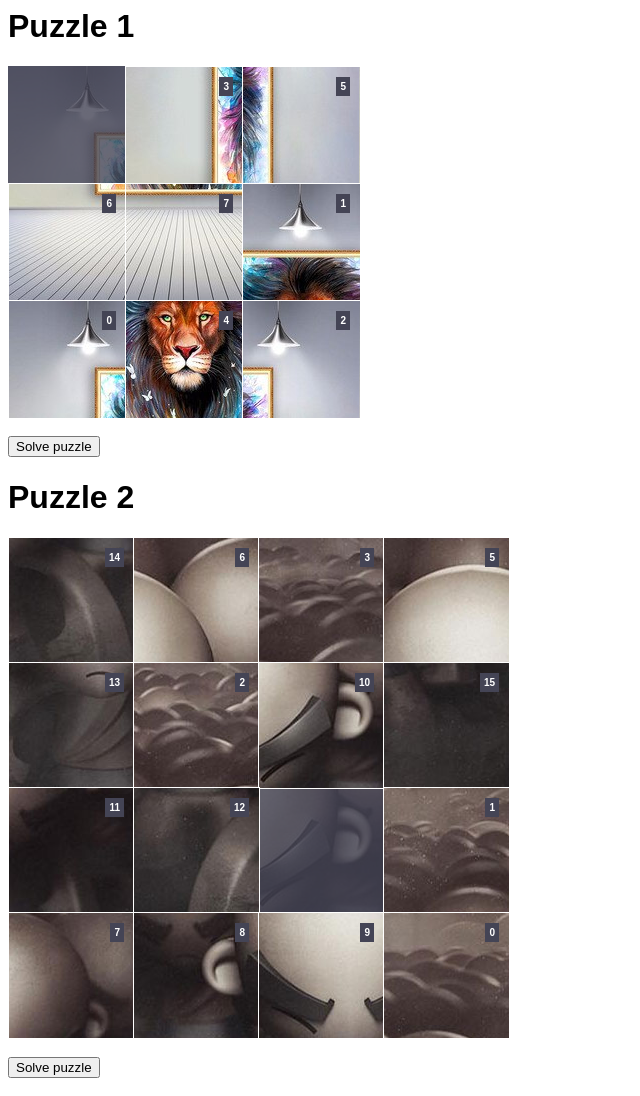
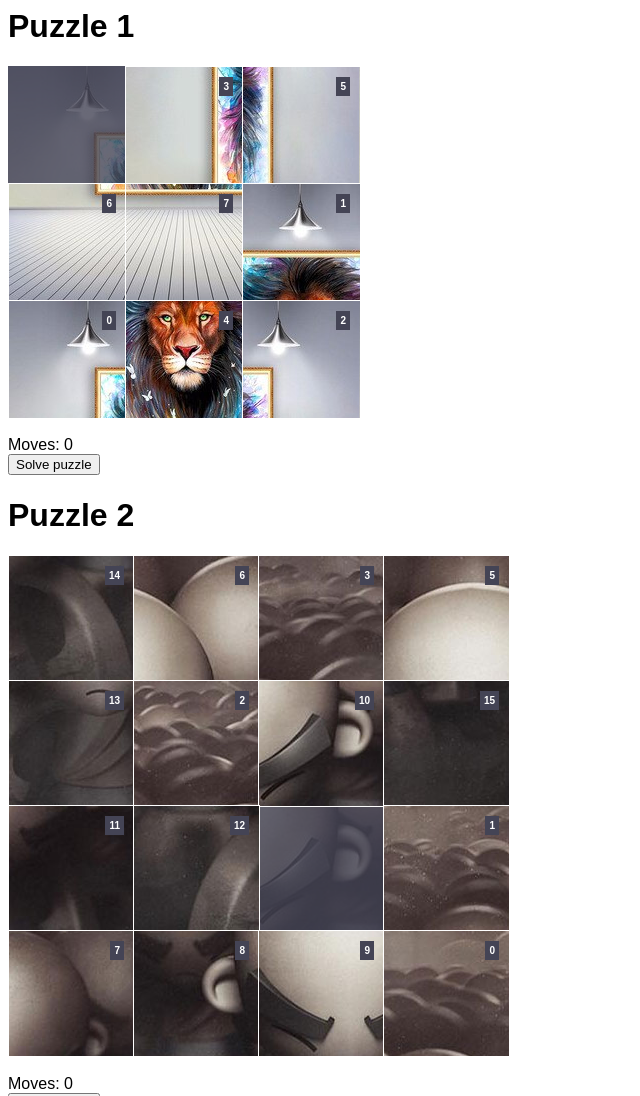
Before and after one commit to gabrielpaoli/puzzle, a plain HTML site: page index.html in a window 1280 px wide. Shown: the top 1096 px of the page, without its empty margins (0-640 px from the left). Drawn offline with Linux system fonts and the light colour scheme.

Commit message:
add qty tracker and sanitize code

```diff
--- a/css/style.css
+++ b/css/style.css
@@ -4,4 +4,3 @@ body{font-family: arial;}
 .piece span{float: right; margin-right: 10px; margin-top: 10px; color: white; font-weight: bold; background: #445; padding: 4px; font-size: 10px;}
 .donePuzzle{pointer-events: none; opacity: 0.4;}
 .puzzleImg{visibility: hidden; z-index: -1; position: absolute;}
-.solveButton{}
--- a/index.html
+++ b/index.html
@@ -35,23 +35,26 @@
 	window.onload = function() {
 		let id = 'containerPuzzle';
 		let boardSize = 3;
-		let puzzle = new Puzzle(id, boardSize);
+		let solvePuzzleButton = true;
+		let puzzle = new Puzzle(id, boardSize, solvePuzzleButton);
 		puzzle.init();
-		//puzzle.solve();
 
 		id = 'containerPuzzle2';
 		boardSize = 4;
-		puzzle = new Puzzle(id, boardSize);
+		solvePuzzleButton = true;
+		puzzle = new Puzzle(id, boardSize, solvePuzzleButton);
 		puzzle.init();
 
 		id = 'containerPuzzle3';
 		boardSize = 5;
-		puzzle = new Puzzle(id, boardSize);
+		solvePuzzleButton = true;
+		puzzle = new Puzzle(id, boardSize, solvePuzzleButton);
 		puzzle.init();
 
 		id = 'containerPuzzle4';
 		boardSize = 6;
-		puzzle = new Puzzle(id, boardSize);
+		solvePuzzleButton = true;
+		puzzle = new Puzzle(id, boardSize, solvePuzzleButton);
 		puzzle.init();
 	};
 </script>
--- a/js/puzzle.js
+++ b/js/puzzle.js
@@ -5,15 +5,19 @@ class Puzzle{
 	board;
 	image;
 	emptyPosition;
+	solveButton;
+	moveTracker = 0;
 
-	constructor(id, boardSize){
+	constructor(id, boardSize, solveButton = false){
 		this.id = id;
 		this.puzzle = document.querySelector('#' + this.id + ' .puzzle');
 		this.image = this.getImage();
 		this.block = {size: Math.round(this.image.size / boardSize), qty: this.square(boardSize)}
 		this.board = this.getBoard(boardSize, this.image);
+		this.solveButton = solveButton;
 	}
 
+	//Method to get puzzle image
 	getImage(){
 		const puzzle = this.puzzle;
 		const img = puzzle.querySelector(".puzzleImg");
@@ -21,22 +25,14 @@ class Puzzle{
 		return image;
 	}
 
-	getBlockPositions(image, blockSize){
-		let blockPositions = [];
-		let i = 0;
-		while (i < image.size) {
-			blockPositions.push(i);
-			i = blockSize + i;
-		}
-		return blockPositions;
-	}
-
+	//Method to get puzzle board
 	getBoard(size, image){
 		const pieces = this.organizePieces(size, image);
 		const structure = this.disociateImages(pieces.positions, pieces.structure);
 		return structure;
 	}
 
+	//Method to get empty piece position
 	getEmptyPosition(order, randomEmpty){
 		let empty = false;
 		if(order === randomEmpty){
@@ -46,20 +42,21 @@ class Puzzle{
 		return empty;
 	}
 
+	//Method to organize pieces and set empty space
 	organizePieces(size, image){
 		const randomEmpty = this.randomNumber(0, this.block.qty);
 		let blockSize = this.block.size;
-		let blockPositions = this.getBlockPositions(image, blockSize);
+		let piecesPosition = this.createPiecesPosition(image, blockSize);
 		let positions = [];
 		let structure = [];
 		let order = 0;
 
 		for (let i = 0; i < size; i++) {
 			for (let y = 0; y < size; y++) {
-				positions.push({top:blockPositions[i], left:blockPositions[y], order: order});
+				positions.push({top:piecesPosition[i], left:piecesPosition[y], order: order});
 				structure.push({
-					top:blockPositions[i],
-					left:blockPositions[y],
+					top:piecesPosition[i],
+					left:piecesPosition[y],
 					size: blockSize,
 					empty: this.getEmptyPosition(order, randomEmpty)
 				});
@@ -69,6 +66,7 @@ class Puzzle{
 		return {positions: positions, structure: structure}
 	}
 
+	//Method to disociate images and positions in puzzle
 	disociateImages(positions, structure){
 		this.shuffle(positions).forEach((element, s) => {
 			structure[s].topBackground = element.top;
@@ -82,6 +80,18 @@ class Puzzle{
 		return structure;
 	}
 
+	//Method to create pieces position
+	createPiecesPosition(image, blockSize){
+		let piecesPosition = [];
+		let i = 0;
+		while (i < image.size) {
+			piecesPosition.push(i);
+			i = blockSize + i;
+		}
+		return piecesPosition;
+	}
+
+	//Method to create puzzle background image
 	createBackground(size, puzzleContainer){
 		const backgroundTransparentDiv = document.createElement('div');
 		backgroundTransparentDiv.style.backgroundImage = 'url('+ this.image.uri +')';
@@ -91,6 +101,7 @@ class Puzzle{
 		puzzleContainer.appendChild(backgroundTransparentDiv);
 	}
 
+	//Method to create Puzzle Pieces
 	createPieces(puzzleContainer){
 		this.board.forEach((element, i) => {
 			if(element.empty){
@@ -115,6 +126,7 @@ class Puzzle{
 		});
 	}
 
+	//Method to create Puzzle Container div
 	createPuzzleContainer(size){
 		const puzzle = this.puzzle;
 		puzzle.style.position = 'relative';
@@ -125,29 +137,37 @@ class Puzzle{
 		return puzzle;
 	}
 
-	shuffle(positions) {
-		let currentIndex = positions.length, temporaryValue, randomIndex;
-		while (0 !== currentIndex) {
-			randomIndex = Math.floor(Math.random() * currentIndex);
-			currentIndex -= 1;
-
-			temporaryValue = positions[currentIndex];
-			positions[currentIndex] = positions[randomIndex];
-			positions[randomIndex] = temporaryValue;
-		}
-		return positions;
+	//Method to create Solve button
+	createSolveButton(){
+		const generalContainer = document.getElementById(this.id);
+		const button = document.createElement('button');
+		button.textContent = 'Solve puzzle';
+		button.className = 'solveButton';
+		generalContainer.appendChild(button);
+		this.trackSolveButtonClick();
 	}
 
-	randomNumber(min, max){
-		min = Math.ceil(min);
-		max = Math.floor(max);
-		return Math.floor(Math.random() * (max - min)) + min;
+	//Method to create Qty moves tracker
+	createQtyMoves(){
+		const generalContainer = document.getElementById(this.id);
+		const moveTracker = document.createElement('div');
+		moveTracker.textContent = 'Moves: ' + this.moveTracker;
+		moveTracker.className = 'moveTracker';
+		moveTracker.setAttribute('data-move-tracker', this.moveTracker);
+		generalContainer.appendChild(moveTracker);
 	}
 
-	square(size){
-		return size * size;
+	//Method to create puzzle
+	createPuzzle(){
+		const size = this.image.size;
+		const puzzleContainer = this.createPuzzleContainer(size);
+		this.createBackground(size, puzzleContainer);
+		this.createPieces(puzzleContainer);
+		this.trackGameClicks();
+		this.createQtyMoves();
 	}
 
+	//Method to try move
 	tryMove(e) {
 		const leftPosition = e.target.offsetLeft;
 		const topPosition = e.target.offsetTop;
@@ -155,6 +175,7 @@ class Puzzle{
 		this.checkIfWin();
 	}
 
+	//Method to check if can move
 	checkIfCanMove(e, leftPosition, topPosition){
 		const p1 = leftPosition + this.block.size;
 		const p2 = leftPosition - this.block.size;
@@ -170,58 +191,64 @@ class Puzzle{
 		}
 	}
 
+	//Method to call move pieces and increment move qty
 	move(e, leftPosition, topPosition){
+		this.movePiecePosition(e, leftPosition, topPosition);
+		this.incrementMoveQty();
+	}
+
+	//Method to move pieces
+	movePiecePosition(e, leftPosition, topPosition){
 		e.target.style.left = this.emptyPosition.left;
 		e.target.style.top = this.emptyPosition.top;
 		this.emptyPosition.left = leftPosition;
 		this.emptyPosition.top = topPosition;
 	}
 
+	//Method to get moves qty
+	getQtymoves(){
+		const generalContainer = document.getElementById(this.id);
+		const moveTracker = generalContainer.getElementsByClassName('moveTracker');
+		return moveTracker;
+	}
+
+	//Method to increment move qty
+	incrementMoveQty(){
+		const moveTracker = this.getQtymoves();
+		const newQty = parseInt(moveTracker[0].getAttribute('data-move-tracker')) + 1;
+		moveTracker[0].setAttribute('data-move-tracker', newQty);
+		moveTracker[0].textContent = 'Moves: ' + newQty;
+	}
+
+	//Method to get pieces
 	getPieces(){
 		const puzzle = this.puzzle;
 		const puzzlePieces = puzzle.getElementsByClassName("piece");
 		return puzzlePieces;
 	}
 
+	//Method to track solve button click
+	trackSolveButtonClick(){
+		const button = this.getSolveButton();
+		button[0].addEventListener('click', this.solve.bind(this));
+	}
+
+	//Method to get solve button click
 	getSolveButton(){
 		const generalContainer = document.getElementById(this.id);
 		const button = generalContainer.getElementsByClassName('solveButton');
 		return button;
 	}
 
-	createSolveButton(){
-		const generalContainer = document.getElementById(this.id);
-		const button = document.createElement('button');
-		button.textContent = 'Solve puzzle';
-		button.className = 'solveButton';
-		generalContainer.appendChild(button);
-	}
-
-	createPuzzle(){
-		const size = this.image.size;
-		const puzzleContainer = this.createPuzzleContainer(size);
-		this.createBackground(size, puzzleContainer);
-		this.createPieces(puzzleContainer);
-		this.createSolveButton();
-	}
-
-	trackSolveButtonClick(){
+	//Method to track game clicks in puzzle
+	trackGameClicks(){
 		const puzzlePieces = this.getPieces();
 		for (var i = 0; i < puzzlePieces.length; i++) {
 			puzzlePieces[i].addEventListener('click', this.tryMove.bind(this));
 		}
 	}
 
-	trackGameClicks(){
-		const puzzlePieces = this.getPieces();
-		for (var i = 0; i < puzzlePieces.length; i++) {
-			puzzlePieces[i].addEventListener('click', this.tryMove.bind(this));
-		}
-
-		const button = this.getSolveButton();
-		button[0].addEventListener('click', this.solve.bind(this));
-	}
-
+	//Method to check if win
 	checkIfWin(){
 		const puzzle = this.puzzle;
 		const puzzlePieces = this.getPieces();
@@ -238,6 +265,7 @@ class Puzzle{
 		}, 500);
 	}
 
+	//Method to solve puzzle automatically
 	solve(){
 		const puzzle = this.puzzle;
 		const puzzlePieces = this.getPieces();
@@ -249,9 +277,39 @@ class Puzzle{
 		alert('WIN');
 	}
 
+	//Helper method to mix positions
+	shuffle(positions) {
+		let currentIndex = positions.length, temporaryValue, randomIndex;
+		while (0 !== currentIndex) {
+			randomIndex = Math.floor(Math.random() * currentIndex);
+			currentIndex -= 1;
+
+			temporaryValue = positions[currentIndex];
+			positions[currentIndex] = positions[randomIndex];
+			positions[randomIndex] = temporaryValue;
+		}
+		return positions;
+	}
+
+	//Helper method to create random number
+	randomNumber(min, max){
+		min = Math.ceil(min);
+		max = Math.floor(max);
+		return Math.floor(Math.random() * (max - min)) + min;
+	}
+
+	//Helper method to get math square
+	square(size){
+		return size * size;
+	}
+
+	//Method to init game
 	init(){
 		this.createPuzzle();
-		this.trackGameClicks();
 		this.checkIfWin();
+
+		if(this.solveButton)
+			this.createSolveButton();
+
 	}
 }
```
